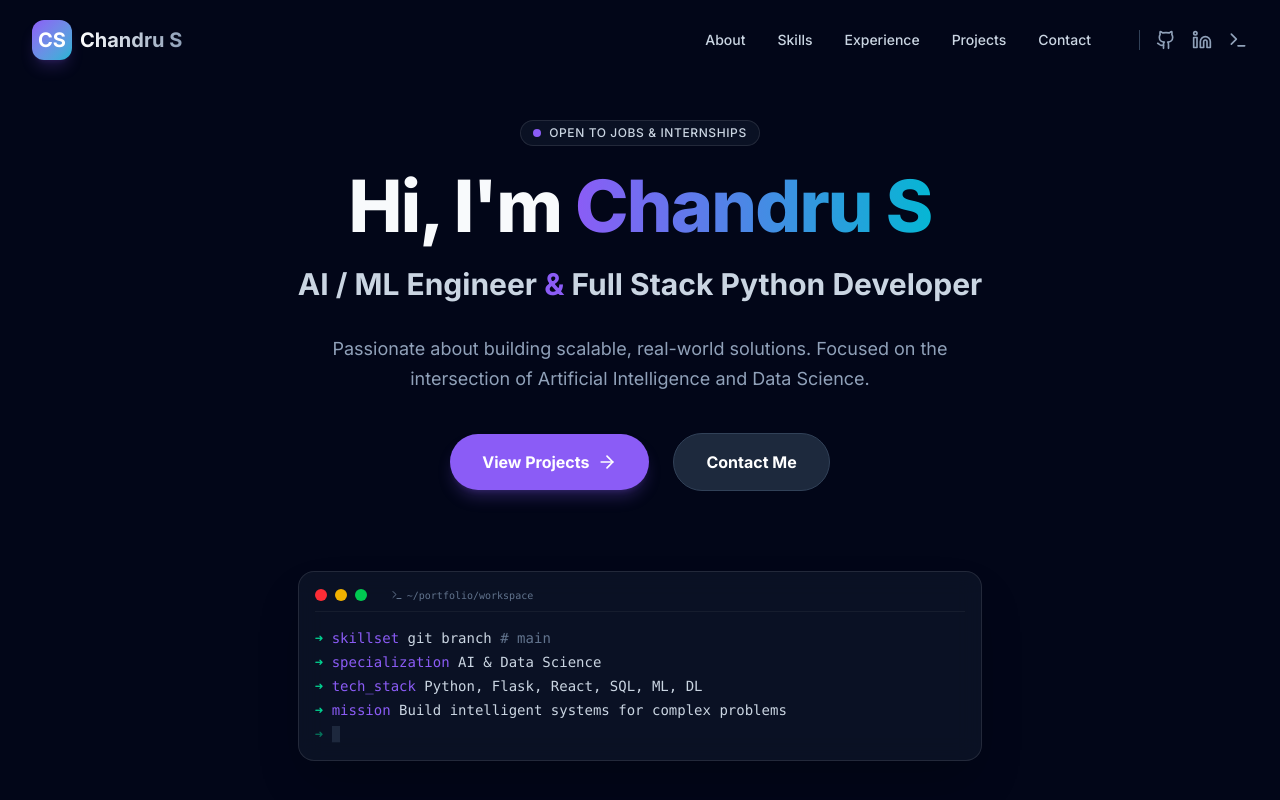
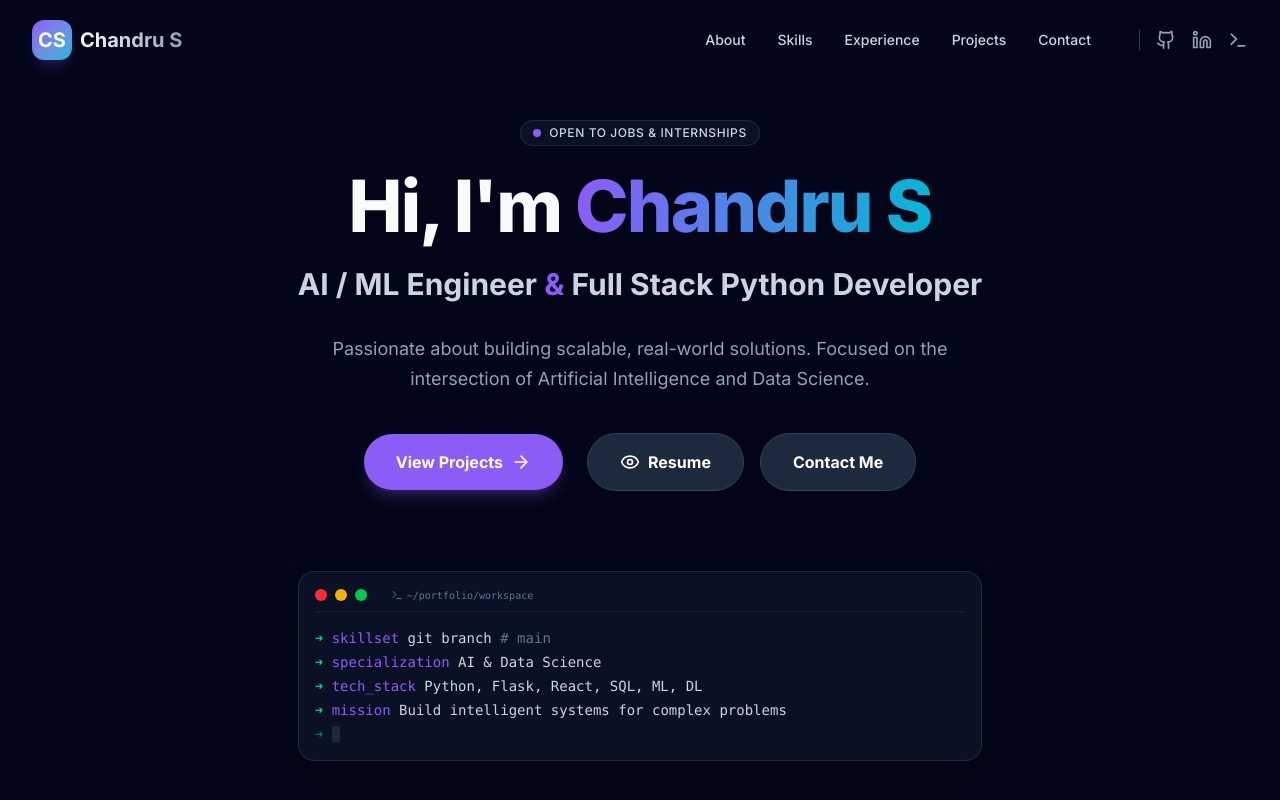
Before and after one commit to Chandru484/Portfolio, a React (Vite) app: page / in a window 1280 px wide. Shown: the top 800 px of the page. Built offline with nearby package versions, Linux system fonts and the light colour scheme.

Commit message:
Added Resume viewing option

```diff
--- a/src/components/Hero.jsx
+++ b/src/components/Hero.jsx
@@ -1,6 +1,6 @@
 import React from 'react'
 import { motion } from 'framer-motion'
-import { ArrowRight, Download, Terminal } from 'lucide-react'
+import { ArrowRight, Terminal, Eye } from 'lucide-react'
 
 const Hero = () => {
     return (
@@ -51,6 +51,19 @@ const Hero = () => {
                             View Projects
                             <ArrowRight className="ml-2 w-5 h-5 group-hover:translate-x-1 transition-transform" />
                         </motion.a>
+
+                        <div className="flex space-x-4">
+                            <motion.a
+                                href="/S.Chandru.pdf"
+                                target="_blank"
+                                rel="noopener noreferrer"
+                                whileHover={{ scale: 1.05 }}
+                                whileTap={{ scale: 0.95 }}
+                                className="px-8 py-4 bg-slate-800 text-white rounded-full font-bold border border-slate-700 hover:bg-slate-700 transition-all flex items-center"
+                            >
+                                <Eye className="mr-2 w-5 h-5" />
+                                Resume
+                            </motion.a>
                             <motion.a
                                 href="#contact"
                                 whileHover={{ scale: 1.05 }}
@@ -59,6 +72,7 @@ const Hero = () => {
                             >
                                 Contact Me
                             </motion.a>
+                        </div>
                     </div>
                 </motion.div>
 
--- a/src/components/Navbar.jsx
+++ b/src/components/Navbar.jsx
@@ -55,6 +55,8 @@ const Navbar = () => {
                                 <a
                                     key={link.name}
                                     href={link.href}
+                                    target={link.target || "_self"}
+                                    rel={link.target === "_blank" ? "noopener noreferrer" : ""}
                                     className="text-slate-300 hover:text-primary transition-colors duration-200 text-sm font-medium"
                                 >
                                     {link.name}
@@ -110,6 +112,8 @@ const Navbar = () => {
                             <a
                                 key={link.name}
                                 href={link.href}
+                                target={link.target || "_self"}
+                                rel={link.target === "_blank" ? "noopener noreferrer" : ""}
                                 onClick={() => setIsOpen(false)}
                                 className="text-slate-300 hover:text-primary text-lg font-medium"
                             >
```
Also changed, not shown: 1 other file (tests, documents, lock files or other folders). Lines whose indentation alone changed are shown as unchanged.
